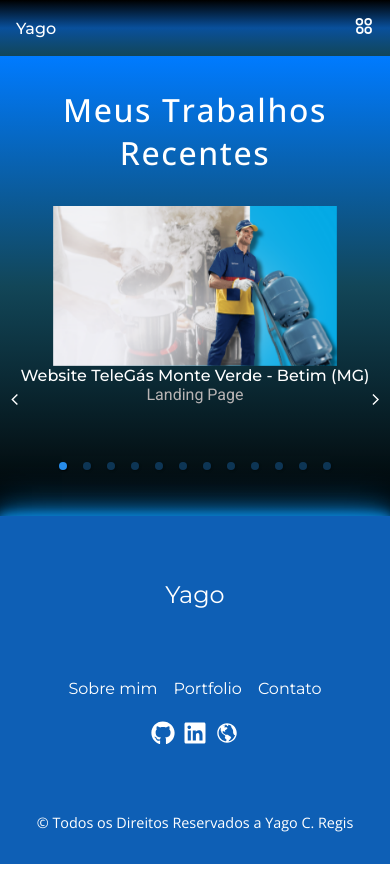
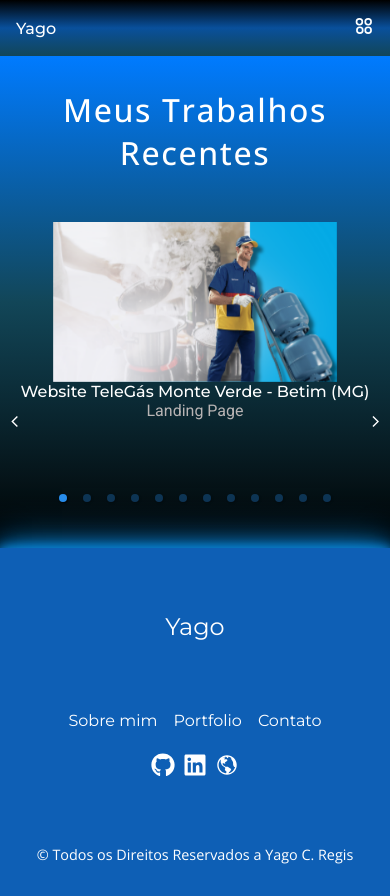
Before and after one commit to yagovysk/MeuPortfolio, a React (Vite) app: page /Portfolio in a window 390 px wide. Before the commit the page ends 864 px from the top, so only its background shows below. Built offline with nearby package versions, Linux system fonts and the light colour scheme.

Commit message:
add padding to work-card for improved layout

```diff
--- a/src/Components/Work-section/Work.css
+++ b/src/Components/Work-section/Work.css
@@ -133,6 +133,9 @@
     align-items: center;
     height: 100%;
   }
+  .work-card {
+    padding: 1rem;
+  }
   .work-img {
     height: 10rem;
     filter: none;
```
